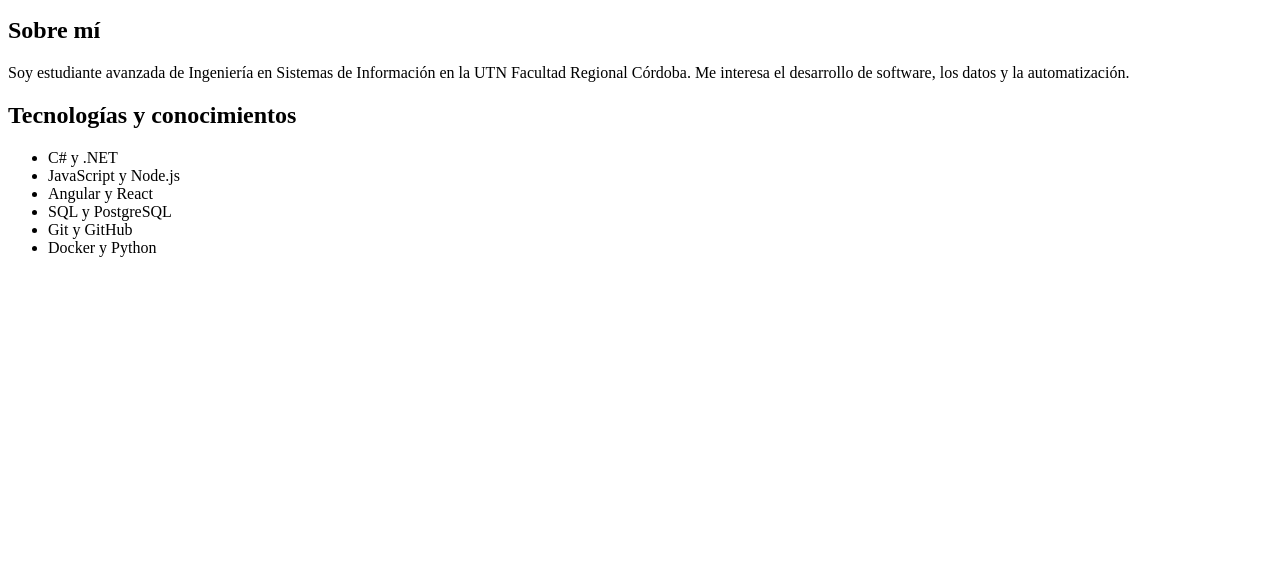
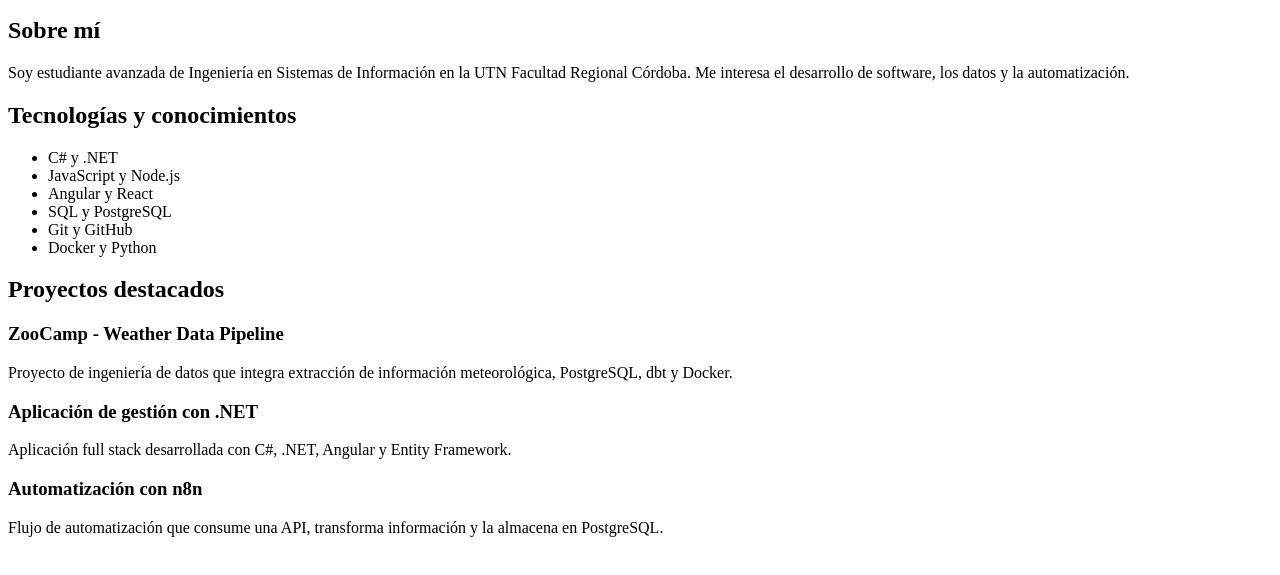
Before and after one commit to Nataliavarela189/natalia-developer-profile, a plain HTML site: page index.html in a window 1280 px wide. Shown: the part 101-676 px from the top of the page. Drawn offline with Linux system fonts and the light colour scheme.

Commit message:
feat: agregar seccion de proyectos destacados

```diff
--- a/index.html
+++ b/index.html
@@ -1,13 +1,11 @@
-
-<!DOCTYPE html>
+<!doctype html>
 <html lang="es">
   <head>
-    <meta charset="UTF-8">
-    <meta name="viewport" content="width=device-width, initial-scale=1.0">
+    <meta charset="UTF-8" />
+    <meta name="viewport" content="width=device-width, initial-scale=1.0" />
     <title>Natalia Varela | Developer Profile</title>
   </head>
   <body>
-
     <header>
       <h1>Natalia Varela</h1>
       <p>Estudiante avanzada de Ingeniería en Sistemas de Información</p>
@@ -17,9 +15,9 @@
       <section>
         <h2>Sobre mí</h2>
         <p>
-                Soy estudiante avanzada de Ingeniería en Sistemas de Información
-                en la UTN Facultad Regional Córdoba.
-                Me interesa el desarrollo de software, los datos y la automatización.
+          Soy estudiante avanzada de Ingeniería en Sistemas de Información en la
+          UTN Facultad Regional Córdoba. Me interesa el desarrollo de software,
+          los datos y la automatización.
         </p>
       </section>
 
@@ -36,7 +34,33 @@
         </ul>
       </section>
 
+      <section>
+        <h2>Proyectos destacados</h2>
+
+        <article>
+          <h3>ZooCamp - Weather Data Pipeline</h3>
+          <p>
+            Proyecto de ingeniería de datos que integra extracción de
+            información meteorológica, PostgreSQL, dbt y Docker.
+          </p>
+        </article>
+
+        <article>
+          <h3>Aplicación de gestión con .NET</h3>
+          <p>
+            Aplicación full stack desarrollada con C#, .NET, Angular y Entity
+            Framework.
+          </p>
+        </article>
+
+        <article>
+          <h3>Automatización con n8n</h3>
+          <p>
+            Flujo de automatización que consume una API, transforma información
+            y la almacena en PostgreSQL.
+          </p>
+        </article>
+      </section>
     </main>
-
   </body>
 </html>
```
Lines whose indentation alone changed are shown as unchanged.
